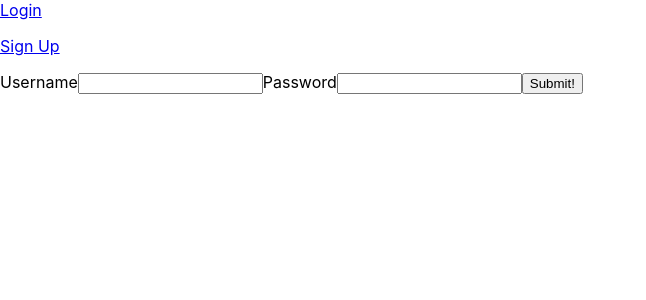
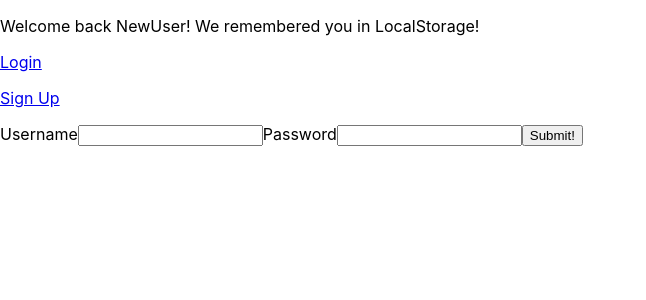
Before and after one commit to Jkaologist/React-Express-Jobly, a React (Create React App) app in the folder react-jobly-frontend/: page /login in a window 1280 px wide. Shown: the top 300 px of the page, without its empty margins (0-646 px from the left). Built offline with nearby package versions, Linux system fonts and the light colour scheme; no server answers.

Commit message:
LocalStorage?

```diff
--- a/react-jobly-frontend/src/App.js
+++ b/react-jobly-frontend/src/App.js
@@ -5,11 +5,12 @@ import Routes from "./Routes";
 import NavBar from "./NavBar";
 import JoblyApi from "./api";
 import UserContext from "./UserContext";
+import useLocalStorage from "./hooks/LocalStorage"
 
 function App() {
   const History = useHistory();
-
   const [user, setUser] = useState({loggedIn: false});
+  const {val, setVal} = useLocalStorage("username");
 
   async function patch(formData) {
     let {username, ...data} = formData;
@@ -27,6 +28,7 @@ function App() {
     if (!res.error) {
       let resp = await JoblyApi.getUser(formData.username)
       setUser(user => ({...resp.user ,loggedIn: true, token: res}));
+      setVal(user.username)
       History.push("/companies");
     } else {
     console.alert("You failed to login.")
@@ -34,10 +36,9 @@ function App() {
   }
 
   async function apply(jobId) {
-    console.log("username:", user.username, " jobId:", jobId);
     let res = await JoblyApi.applyUser(user.username, jobId);
     if (!res.error) {
-      setUser(user => ({...user, applications:[...user.applications, res.jobId]}));
+      setUser(user => ({...user, applications:[...user.applications, jobId]}));
       History.push("/jobs")
     } else {
     console.alert("You failed to apply.")
@@ -63,6 +64,7 @@ function App() {
   return (
     <div>
       <UserContext.Provider value={user}>
+        <p>Welcome back {val || "NewUser"}! We remembered you in LocalStorage!</p>
         <NavBar logOut={logOut} patch={patch}/>
         <Routes login={login} signup={signup} patch={patch} apply={apply} />
       </UserContext.Provider>
--- a/react-jobly-frontend/src/JobCard.js
+++ b/react-jobly-frontend/src/JobCard.js
@@ -3,8 +3,9 @@ import UserContext from "./UserContext";
 
 function JobCard({title, apply, equity, salary, id, companyName=undefined}) {
 
-    const user = useContext(UserContext);
+  const user = useContext(UserContext);
 
+  console.log("This is the user,", user);
   return (
     <div style={{boxShadow: "0px 1px 5px black", padding: "15px", margin: "15px"}} >
       <h2>{title}</h2>
--- a/react-jobly-frontend/src/Jobs.js
+++ b/react-jobly-frontend/src/Jobs.js
@@ -10,8 +10,6 @@ function Jobs({apply}) {
   const [jobs, setJobs] = useState(null);
   const History = useHistory();
   const user = useContext(UserContext);
-
-  console.log(user);
 
   useEffect(function makeList() {
     jobsList()
--- a/react-jobly-frontend/src/Routes.js
+++ b/react-jobly-frontend/src/Routes.js
@@ -16,7 +16,7 @@ function Routes({login, signup, patch, apply}) {
         <Homepage />
         </Route>
         <Route exact path="/login">
-          <LogInForm login={login} />
+          <LogInForm login={login}/>
         </Route>
         <Route exact path="/signup">
           <SignupForm signup={signup}/>
--- /dev/null
+++ b/react-jobly-frontend/src/hooks/LocalStorage.js
@@ -0,0 +1,14 @@
+import { useState } from "react";
+
+function useLocalStorage(key, initialValue=null) {
+  const [storedValue, setStoredValue] = useState(initialValue);
+
+  const setValue = (value) => {
+    window.localStorage.setItem(key, value);
+    setStoredValue(value);
+  };
+
+  return {val: storedValue, setVal: setValue};
+}
+
+export default useLocalStorage;
```
